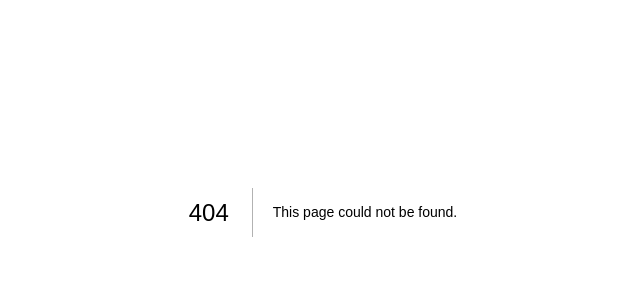
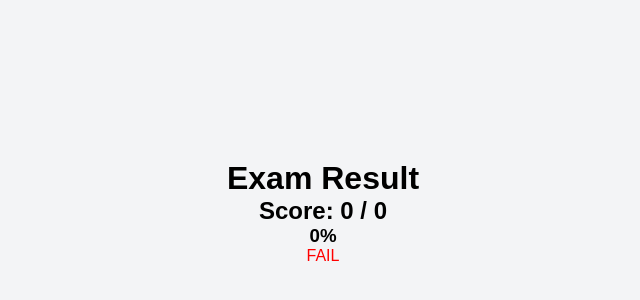
Before and after one commit to MuhammadHarunaGadzama/MuhammadHarunaGadzama, a Next.js app: page /app/result in a window 1280 px wide. Before the commit this address had no page. Shown: the part 188-488 px from the top of the page, without its empty margins (317-957 px from the left). Built offline with nearby package versions, Linux system fonts and the light colour scheme.

Commit message:
app/result/page.js
Create a ResultPage component to display exam results.

```diff
--- /dev/null
+++ b/app/app/result/page.js
@@ -0,0 +1,41 @@
+"use client";
+
+import { useEffect, useState } from "react";
+
+export default function ResultPage() {
+  const [score, setScore] = useState(0);
+  const [total, setTotal] = useState(0);
+
+  useEffect(() => {
+    setScore(Number(localStorage.getItem("score")) || 0);
+    setTotal(Number(localStorage.getItem("total")) || 0);
+  }, []);
+
+  const percentage = total > 0 ? ((score / total) * 100).toFixed(2) : 0;
+
+  return (
+    <div
+      style={{
+        display: "flex",
+        justifyContent: "center",
+        alignItems: "center",
+        height: "100vh",
+        flexDirection: "column",
+      }}
+    >
+      <h1>Exam Result</h1>
+
+      <h2>
+        Score: {score} / {total}
+      </h2>
+
+      <h3>{percentage}%</h3>
+
+      {percentage >= 50 ? (
+        <p style={{ color: "green" }}>PASS</p>
+      ) : (
+        <p style={{ color: "red" }}>FAIL</p>
+      )}
+    </div>
+  );
+}
```
